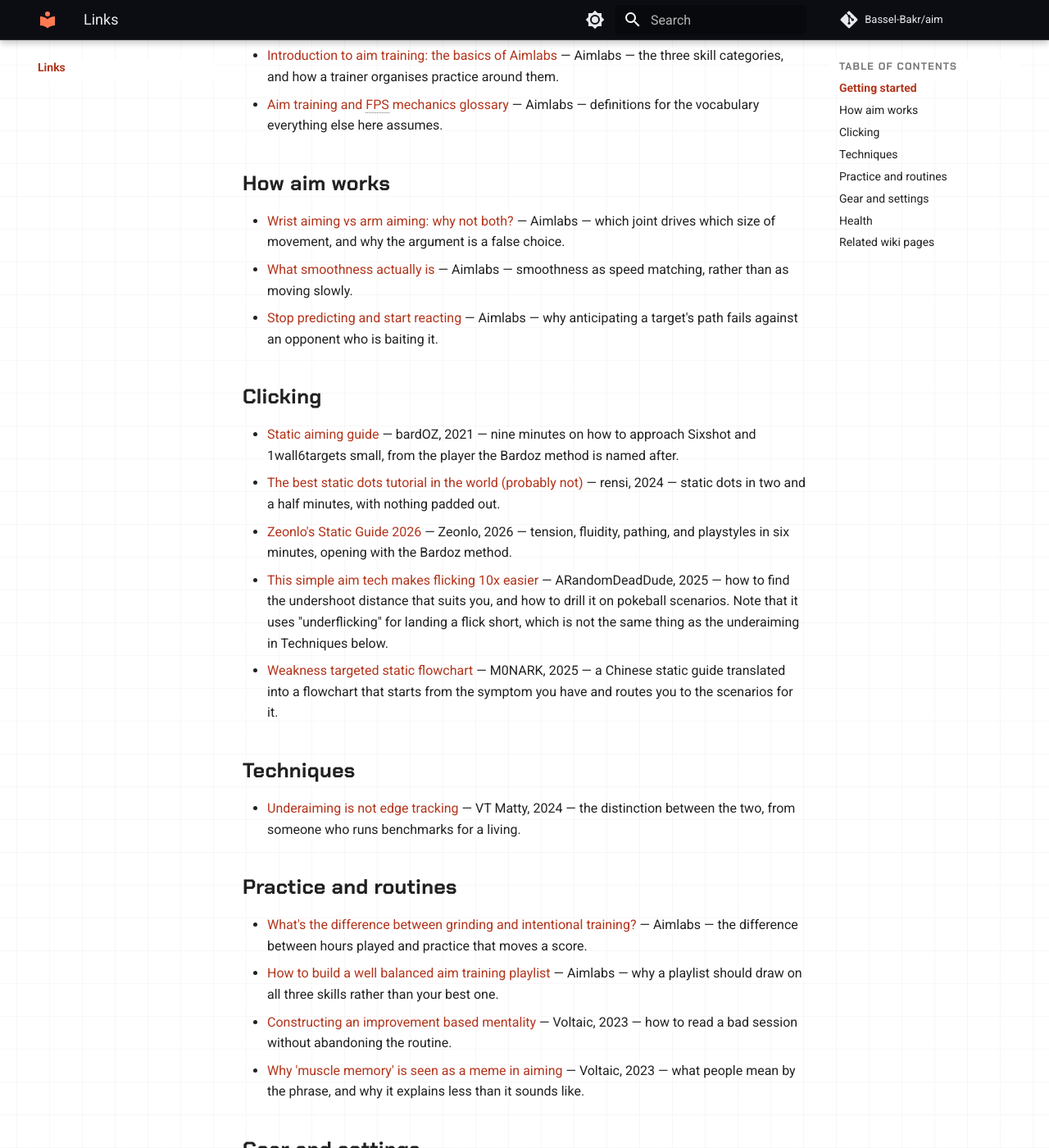
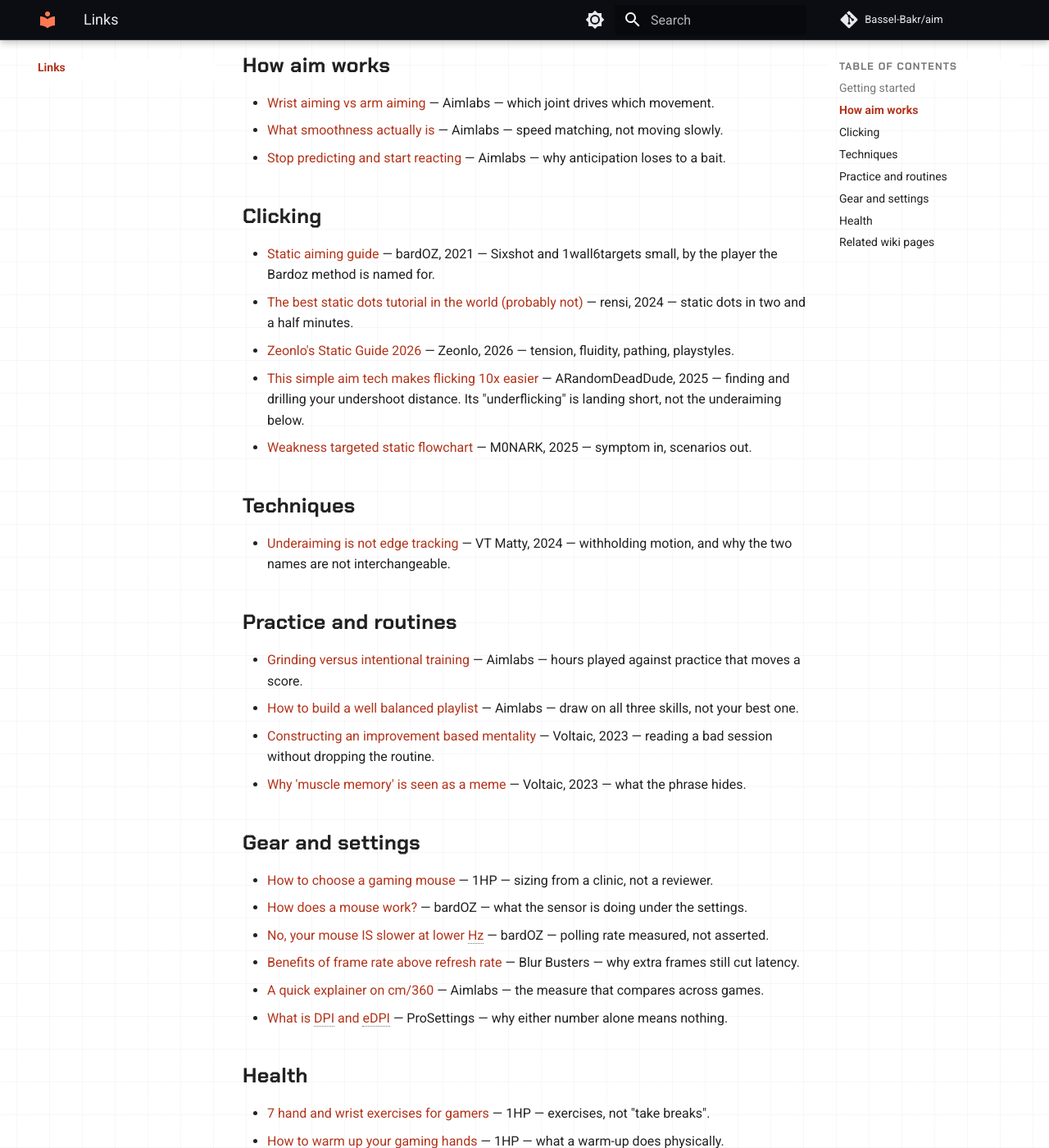
Before and after one commit to Bassel-Bakr/Aim, an MkDocs documentation site: the page built from docs/links.md, in a window 1280 px wide and 1400 px high, scrolled down 601 px. Shown: the whole window at 82% size. Built offline with MkDocs 1.6.1 and Material for MkDocs 9.7.7, drawn with Linux system fonts in a browser that asks for light colours; comment, search, counter and statistics services are not loaded; some of the changed text lies outside the part shown.

Commit message:
docs: tighten the Links entries
Every entry ran a full sentence of setup before saying anything, and the page
opened with two paragraphs restating what the resource pages are for. A list
whose job is to be scanned should not need reading.

Descriptions are now the claim alone: "speed matching, not moving slowly",
"polling rate measured, not asserted", "exercises, not take breaks". Titles
stay verbatim so an entry can still be searched for. The intro is one
sentence, and the two paragraphs became one.

Same 22 entries, ten lines shorter.

Co-Authored-By: Claude Opus 5 <noreply@anthropic.com>

```diff
--- a/docs/links.md
+++ b/docs/links.md
@@ -5,49 +5,40 @@ title: "Links"
 !!! warning "Draft"
     Written from public sources, pending review.
 
-Guides, articles, and videos that teach something, grouped by what they help with. The
-[communities](wiki/resources/index.md), [trainers](wiki/resources/index.md), and
-[tools](wiki/resources/index.md) pages cover who publishes what; this page points at specific
-pieces worth your time.
-
-Everything here explains a method, a mechanism, or a mistake. Benchmark announcements, score
-sheets, and routines handed over without an explanation of how to play them are left to the
-resource pages.
+Guides and videos that teach a method, a mechanism, or a mistake. Score sheets and routines handed
+over without instructions stay on the [resource pages](wiki/resources/index.md).
 
 ## Getting started
 
-- [Getting started with Voltaic](https://blog.voltaic.gg/getting-started-with-voltaic/) —
-  Voltaic, 2023 — how benchmarks, routines, and ranks fit together for someone starting out.
-- [Introduction to aim training: the basics of Aimlabs](https://aimlabs.com/articles/aimlabs/introduction-to-aim-training-the-basics-of-aimlabs/) —
-  Aimlabs — the three skill categories, and how a trainer organises practice around them.
+- [Getting started with Voltaic](https://blog.voltaic.gg/getting-started-with-voltaic/) — Voltaic,
+  2023 — how benchmarks, routines and ranks fit together.
+- [Introduction to aim training](https://aimlabs.com/articles/aimlabs/introduction-to-aim-training-the-basics-of-aimlabs/) —
+  Aimlabs — the three skill categories.
 - [Aim training and FPS mechanics glossary](https://aimlabs.com/articles/aimlabs/aim-training-fps-mechanics-glossary-key-terms-explained/) —
-  Aimlabs — definitions for the vocabulary everything else here assumes.
+  Aimlabs — the vocabulary everything here assumes.
 
 ## How aim works
 
-- [Wrist aiming vs arm aiming: why not both?](https://aimlabs.com/articles/aimlabs/wrist-aiming-vs-arm-aiming-why-not-both/) —
-  Aimlabs — which joint drives which size of movement, and why the argument is a false choice.
+- [Wrist aiming vs arm aiming](https://aimlabs.com/articles/aimlabs/wrist-aiming-vs-arm-aiming-why-not-both/) —
+  Aimlabs — which joint drives which movement.
 - [What smoothness actually is](https://aimlabs.com/articles/aimlabs/what-smoothness-actually-is-and-why-it-makes-everything-else-better/) —
-  Aimlabs — smoothness as speed matching, rather than as moving slowly.
+  Aimlabs — speed matching, not moving slowly.
 - [Stop predicting and start reacting](https://aimlabs.com/articles/aimlabs/stop-predicting-and-start-reacting-get-better-at-reactive-tracking/) —
-  Aimlabs — why anticipating a target's path fails against an opponent who is baiting it.
+  Aimlabs — why anticipation loses to a bait.
 
 ## Clicking
 
-- [Static aiming guide](https://www.youtube.com/watch?v=B0Y1KSYxuo4) — bardOZ, 2021 — nine minutes
-  on how to approach Sixshot and 1wall6targets small, from the player the Bardoz method is named
-  after.
+- [Static aiming guide](https://www.youtube.com/watch?v=B0Y1KSYxuo4) — bardOZ, 2021 — Sixshot and
+  1wall6targets small, by the player the Bardoz method is named for.
 - [The best static dots tutorial in the world (probably not)](https://www.youtube.com/watch?v=CLpA6mXaCvw) —
-  rensi, 2024 — static dots in two and a half minutes, with nothing padded out.
+  rensi, 2024 — static dots in two and a half minutes.
 - [Zeonlo's Static Guide 2026](https://www.youtube.com/watch?v=4cdQpKCCOGM) — Zeonlo, 2026 —
-  tension, fluidity, pathing, and playstyles in six minutes, opening with the Bardoz method.
+  tension, fluidity, pathing, playstyles.
 - [This simple aim tech makes flicking 10x easier](https://www.youtube.com/watch?v=PEkz4YncixM) —
-  ARandomDeadDude, 2025 — how to find the undershoot distance that suits you, and how to drill it
-  on pokeball scenarios. Note that it uses "underflicking" for landing a flick short, which is not
-  the same thing as the underaiming in Techniques below.
+  ARandomDeadDude, 2025 — finding and drilling your undershoot distance. Its "underflicking" is
+  landing short, not the underaiming below.
 - [Weakness targeted static flowchart](https://x.com/m0_nark/status/1905578974505251059) — M0NARK,
-  2025 — a Chinese static guide translated into a flowchart that starts from the symptom you have
-  and routes you to the scenarios for it.
+  2025 — symptom in, scenarios out.
   <!-- REVIEW: a reply in that thread credits violat3 with making the original, but x.com/violat3
   does not exist and no public copy of the Chinese original could be found. M0NARK offers a
   higher-resolution copy by Discord DM (m0nark) and could confirm the author. -->
@@ -55,48 +46,47 @@ resource pages.
 ## Techniques
 
 - [Underaiming is not edge tracking](https://x.com/Matty_OW/status/1873563341408674076) — VT Matty,
-  2024 — the distinction between the two, from someone who runs benchmarks for a living.
+  2024 — withholding motion, and why the two names are not interchangeable.
 
 ## Practice and routines
 
-- [What's the difference between grinding and intentional training?](https://aimlabs.com/articles/aimlabs/whats-the-difference-between-grinding-and-intentional-training/) —
-  Aimlabs — the difference between hours played and practice that moves a score.
-- [How to build a well balanced aim training playlist](https://aimlabs.com/articles/aimlabs/how-to-build-a-well-balanced-aim-training-playlist/) —
-  Aimlabs — why a playlist should draw on all three skills rather than your best one.
+- [Grinding versus intentional training](https://aimlabs.com/articles/aimlabs/whats-the-difference-between-grinding-and-intentional-training/) —
+  Aimlabs — hours played against practice that moves a score.
+- [How to build a well balanced playlist](https://aimlabs.com/articles/aimlabs/how-to-build-a-well-balanced-aim-training-playlist/) —
+  Aimlabs — draw on all three skills, not your best one.
 - [Constructing an improvement based mentality](https://blog.voltaic.gg/constructing-an-improvement-based-mentality/) —
-  Voltaic, 2023 — how to read a bad session without abandoning the routine.
-- [Why 'muscle memory' is seen as a meme in aiming](https://blog.voltaic.gg/muscle-memory/) —
-  Voltaic, 2023 — what people mean by the phrase, and why it explains less than it sounds like.
+  Voltaic, 2023 — reading a bad session without dropping the routine.
+- [Why 'muscle memory' is seen as a meme](https://blog.voltaic.gg/muscle-memory/) — Voltaic, 2023 —
+  what the phrase hides.
 
 ## Gear and settings
 
 - [How to choose a gaming mouse](https://1healthpoint.org/blog/hpforgamers/how-to-choose-a-gaming-mouse-ergonomics-calculator/) —
-  1HP — sizing from a clinic that treats gaming injuries, rather than from a reviewer.
+  1HP — sizing from a clinic, not a reviewer.
 - [How does a mouse work?](https://www.youtube.com/watch?v=qu4uY1ZEX-s) — bardOZ — what the sensor
-  is actually doing underneath the settings you argue about.
+  is doing under the settings.
 - [No, your mouse IS slower at lower Hz](https://www.youtube.com/watch?v=RxLZyFV0ZQg) — bardOZ —
-  polling rate measured rather than asserted.
+  polling rate measured, not asserted.
 - [Benefits of frame rate above refresh rate](https://blurbusters.com/faq/benefits-of-frame-rate-above-refresh-rate/) —
-  Blur Busters — why frames past your monitor's refresh rate still cut latency.
+  Blur Busters — why extra frames still cut latency.
 - [A quick explainer on cm/360](https://aimlabs.com/articles/aimlabs/a-quick-explainer-on-cm-360-and-the-common-cm-360-by-game/) —
-  Aimlabs — the measure that compares across games, and typical values per title.
-- [What is DPI and eDPI](https://prosettings.net/blog/what-is-dpi-edpi/) — ProSettings — how the
-  two numbers combine, and why either alone tells you nothing.
+  Aimlabs — the measure that compares across games.
+- [What is DPI and eDPI](https://prosettings.net/blog/what-is-dpi-edpi/) — ProSettings — why either
+  number alone means nothing.
 
 ## Health
 
 - [7 hand and wrist exercises for gamers](https://1healthpoint.org/blog/hpforgamers/7-best-hand-wrist-exercises-for-gamers-backed-by-science/) —
-  1HP — specific exercises rather than general advice to take breaks.
+  1HP — exercises, not "take breaks".
 - [How to warm up your gaming hands](https://1healthpoint.org/blog/hpforgamers/how-to-warm-up-your-gaming-hands/) —
-  1HP — what a warm-up is doing, physically, before a session.
+  1HP — what a warm-up does physically.
 - [The gamer's guide to ergonomics](https://1-hp.org/blog/hpforgamers/esports-health-it-starts-with-ergonomics-and-posture/) —
-  1HP — desk, chair, and arm position in the detail a posture note cannot carry.
-- [Are you taking care of your body between gaming sessions?](https://aimlabs.com/articles/aimlabs/are-you-taking-care-of-your-body-between-gaming-sessions/) —
-  Aimlabs — rest and recovery around practice rather than during it.
+  1HP — desk, chair, arm position.
+- [Taking care of your body between sessions](https://aimlabs.com/articles/aimlabs/are-you-taking-care-of-your-body-between-gaming-sessions/) —
+  Aimlabs — recovery around practice, not during it.
 
 ## Related wiki pages
 
-- [Resources](wiki/resources/index.md): the communities, trainers, and tools these links come from.
-- [Skills](wiki/skills/index.md) and [Techniques](wiki/techniques/underaiming.md): what the
-  clicking, tracking, and technique links above are about.
-- [Training](wiki/training/index.md): routines, benchmarks, and health in this wiki's own words.
+- [Resources](wiki/resources/index.md) — who publishes these.
+- [Skills](wiki/skills/index.md), [Techniques](wiki/techniques/underaiming.md),
+  [Training](wiki/training/index.md) — the same ground in this wiki's words.
```
